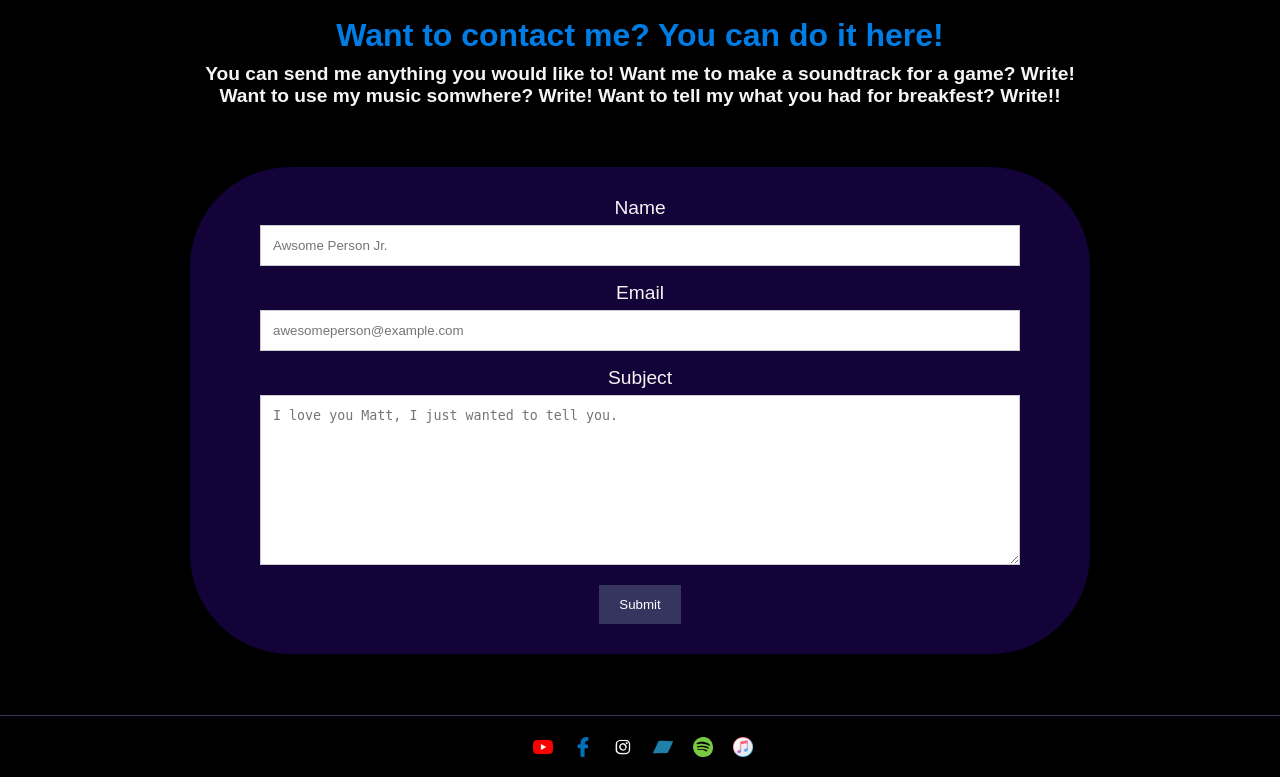
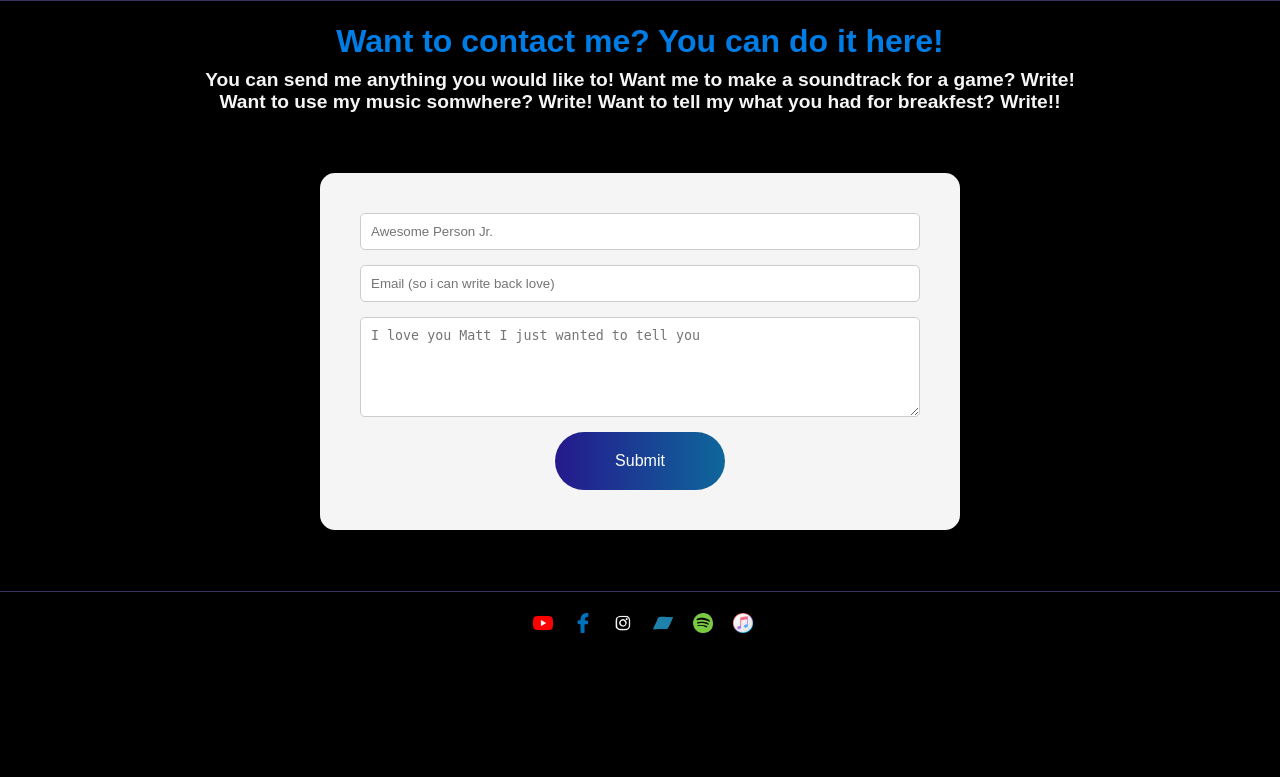
Before and after one commit to OldBeardMan/MattKrupaNet, a Django app: page / in a window 1280 px wide. Shown: the part 2268-3045 px from the top of the page. After the commit the page ends 2901 px from the top, so only its background shows below. Run offline with Django 4.2, Linux system fonts and the light colour scheme.

Commit message:
Changed sending email to sendig msg to data base

```diff
--- a/homepage/forms.py
+++ b/homepage/forms.py
@@ -1,5 +1,5 @@
 from django import forms
-from .models import Subscriber
+from .models import Subscriber, Message
 
 class SubscribeForm(forms.ModelForm):
     class Meta:
@@ -14,3 +14,8 @@ class SubscribeForm(forms.ModelForm):
         labels = {
             'email': '',
         }
+
+class MessageForm(forms.ModelForm):
+    class Meta:
+        model = Message
+        fields = ['name', 'email', 'content']
--- a/homepage/models.py
+++ b/homepage/models.py
@@ -5,3 +5,12 @@ class Subscriber(models.Model):
 
     def __str__(self):
         return self.email
+
+class Message(models.Model):
+    name = models.CharField(max_length=100)
+    email = models.EmailField()
+    content = models.TextField()
+    created_at = models.DateTimeField(auto_now_add=True)
+
+    def __str__(self):
+        return f'Message from {self.email}'
--- a/homepage/static/css/style.css
+++ b/homepage/static/css/style.css
@@ -169,48 +169,55 @@ td:hover img {
     font-size: smaller;
 }
 
-/*tutaj mamy sobie do kontaktu czemść*/
+/*MESSAGE FORM*/
 
-* {
+    .dupa {
+        align-items: center;
+        justify-content: center;
+        max-width: 900px;
+        margin: 0 auto;
+    }
+
+  .container {
+    align-items: center;
+    justify-content: center;
+    max-width: 600px;
+    margin: 0 auto;
+    padding: 20px;
+    border-radius: 15px;
+    background-color: #f5f5f5;
+    box-shadow: 0px 0px 10px 0px rgba(0, 0, 0, 0.1);
+  }
+
+  .message-form {
+    display: flex;
+    flex-direction: column;
+  }
+
+  .message-form input[type="text"],
+  .message-form textarea {
+    width: 100%;
+    padding: 10px;
+    margin-bottom: 15px;
+    border: 1px solid #ccc;
+    border-radius: 5px;
     box-sizing: border-box;
   }
 
-  /* Style inputs */
-  input[type=text], select, textarea {
-    width: 100%;
-    padding: 12px;
-    border: 1px solid #ccc;
-    margin-top: 6px;
-    margin-bottom: 16px;
+  .message-form textarea {
     resize: vertical;
+    min-height: 100px;
   }
 
-  input[type=submit] {
-    background-color: #353560;
-    color: white;
-    padding: 12px 20px;
+  .btn-message {
+    padding: 20px 60px;
+    border-radius: 5rem;
+    background: linear-gradient(90deg, #25198d, #0e679b);
+    color: #fff;
+    font-size: 1rem;
     border: none;
+    outline: none;
     cursor: pointer;
-  }
-
-  input[type=submit]:hover {
-    background-color: #57579e;
-  }
-
-  .dupa {
-    align-items: center; /* Wyśrodkowanie w pionie */
-    justify-content: center; /* Wyśrodkowanie w poziomie */
-    max-width: 900px; /* Maksymalna szerokość */
-    margin: 0 auto; /* Dodanie automatycznych marginesów poziomych, aby wyśrodkować kontener */
-}
-  .container {
-    align-items: center;
-    justify-content: center;
-    max-width: 900px;
-    margin: 0 auto;
-    border-radius: 100px;
-    background-color: rgb(19, 3, 56);
-    padding: 10px;
   }
 
 
--- a/homepage/templates/home.html
+++ b/homepage/templates/home.html
@@ -5,9 +5,9 @@
 <head>
     <meta charset="UTF-8">    <meta name="viewport" content="width=device-width, initial-scale=1.0">
     <link rel="stylesheet" href="{% static 'css/style.css' %}">
-    <script src="https://ajax.googleapis.com/ajax/libs/jquery/3.5.1/jquery.min.js"></script>
     <title>Matt Krupa</title>
 </head>
+{% csrf_token %}
 <body>
 
 
@@ -42,7 +42,7 @@
         </section>
         <form method="post" action="{% url 'home' %}" class="subscribe-form" id="subscribe-form">
             {% csrf_token %}
-            {{ form.as_p }}
+            {{ form1.as_p }}
             <button type="submit" class="btn-subscribe">Subscribe</button>
         </form>
     </section>
@@ -91,42 +91,32 @@
             </tr>
         </table>
     </section>
+
+
     <section class="dupa">
         <h1>Want to contact me? You can do it here!</h1>
         <h3>You can send me anything you would like to! Want me to make a soundtrack for a game? Write! Want to use my music somwhere? Write! Want to tell my what you had for breakfest? Write!!</h3>
         <p>&nbsp</p>
     </section>
-        <div class="container">
-                <form id="submit-form" action="">
-                <label for="fname">Name</label>
-                <input type="text" id="fname" name="name" placeholder="Awsome Person Jr." required>
-                <label for="lname">Email</label>
-                <input type="text" id="lname" name="email" placeholder="awesomeperson@example.com" required>
-                <label for="subject">Subject</label>
-                <textarea id="subject" name="message" placeholder="I love you Matt, I just wanted to tell you." style="height:170px" required></textarea>
-                <input type="submit" value="Submit">
-                </form>
-        </div>
-        <p>&nbsp</p>
-        <script>
-            $("#submit-form").submit((e)=>{
-                e.preventDefault()
-                $.ajax({
-                    url:"",
-                    data:$("#submit-form").serialize(),
-                    method:"post",
-                    success:function (response){
-                        alert("Form submitted successfully")
-                        window.location.reload()
-                        //window.location.href="https://google.com"
-                    },
-                    error:function (err){
-                        alert("Something Error")
 
-                    }
-                })
-            })
-        </script>
+    <div class="container">
+        <form method="post" action="{% url 'home' %}" class="message-form" id="message-form">
+          {% csrf_token %}
+          {{ form2.name.errors }}
+          <input type="text" id="id_name" name="name" placeholder="Awesome Person Jr.">
+
+          {{ form2.email.errors }}
+          <input type="text" id="id_email" name="email" placeholder="Email (so i can write back love)">
+
+          {{ form2.content.errors }}
+          <textarea id="id_content" name="content" placeholder="I love you Matt I just wanted to tell you" style="height: 100px;"></textarea>
+
+          <button type="submit" class="btn-message">Submit</button>
+        </form>
+      </div>
+    <p>&nbsp</p>
+
+
     <section class="social-icons">
         <p>&nbsp</p>
         <a href="https://www.youtube.com/channel/UCGIB3mFHUD2Fh-MthueSbXQ" target="_blank">
@@ -148,5 +138,7 @@
             <img src="{% static 'images/itunes.png' %}" alt="Itunes">
         </a>
     </section>
+
+
 </body>
 </html>
--- a/homepage/views.py
+++ b/homepage/views.py
@@ -1,17 +1,29 @@
 from django.shortcuts import render, redirect
-from .forms import SubscribeForm
+from .forms import SubscribeForm, MessageForm
 
 def home_view(request):
 
     if request.method == 'POST':
-        form = SubscribeForm(request.POST)
-        if form.is_valid():
-            form.save()
+        form1 = SubscribeForm(request.POST)
+        if form1.is_valid():
+            form1.save()
             return redirect('done')  # Utwórz widok potwierdzenia zapisu
     else:
-        form = SubscribeForm()
+        form1 = SubscribeForm()
 
-    return render(request, 'home.html', {'form': form})
+
+    if request.method == 'POST':
+        form2 = MessageForm(request.POST)
+        if form2.is_valid():
+            form2.save()
+
+    else:
+        form2 = MessageForm()
+
+    return render(request, 'home.html', {'form1': form1, 'form2': form2})
+
+
+
 
 def iceland_view(request):
 
--- a/mysiteProject/settings.py
+++ b/mysiteProject/settings.py
@@ -65,6 +65,7 @@ TEMPLATES = [
                 'django.contrib.messages.context_processors.messages',
             ],
         },
+        "DIRS": [BASE_DIR / "templates"],
     },
 ]
 
```
Also changed, not shown: db.sqlite3, homepage/migrations/0002_message.py (added).
